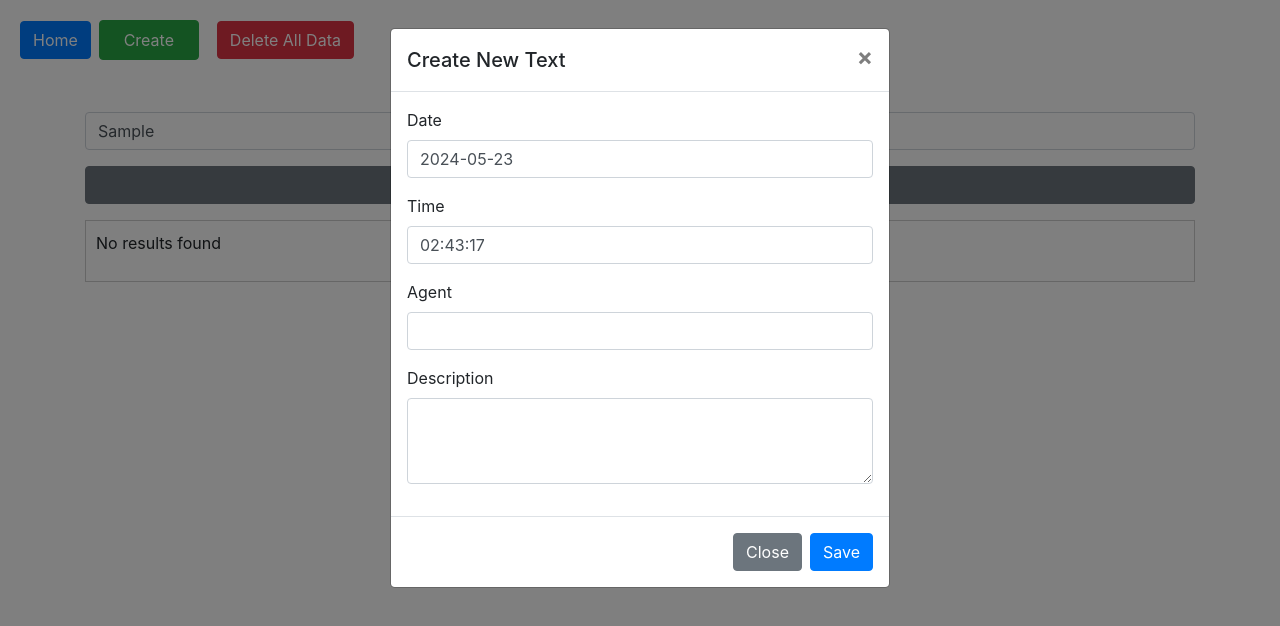
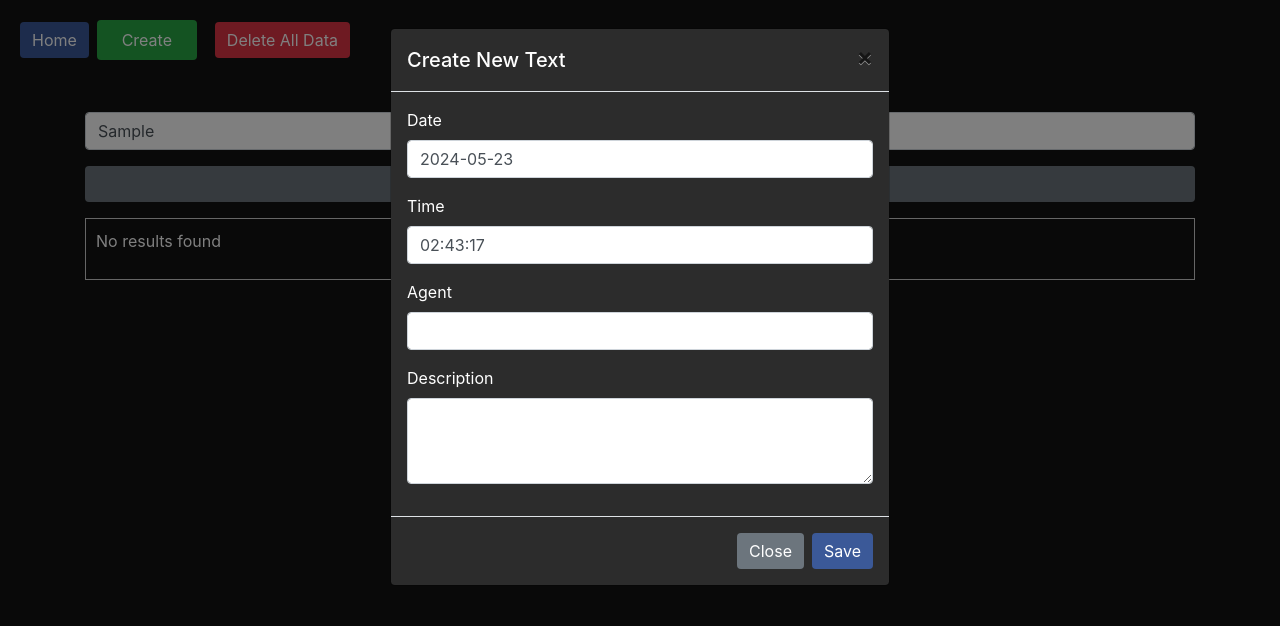
Before and after one commit to Steventanardi/TextParsing, a website: page view.html in a window 1280 px wide. Both pictures are taken after typing "Sample" into the empty fields and a click on the button "Create". Drawn offline with nearby package versions, Linux system fonts and the light colour scheme.

Commit message:
Update UI

```diff
--- a/style.css
+++ b/style.css
@@ -1,4 +1,8 @@
-/* Position the buttons in a line */
+body.dark-theme {
+    background-color: #121212;
+    color: #ffffff;
+}
+
 .button-container {
     position: absolute;
     top: 20px;
@@ -14,25 +18,26 @@
     margin-right: 10px;
 }
 
-/* Scrollable container for parsed texts */
 .scrollable-container {
-    max-height: 600px; /* Increase the maximum height to show more entries */
-    overflow-y: auto; /* Enable vertical scrolling */
+    max-height: 600px;
+    overflow-y: auto;
     margin-top: 20px;
-    border: 1px solid #ccc; /* Optional: Add a border for better visual distinction */
-    padding: 10px; /* Optional: Add some padding for better layout */
+    border: 1px solid #ccc;
+    padding: 10px;
 }
 
 .card {
     margin-bottom: 10px;
+    background-color: #1e1e1e;
+    color: #ffffff;
 }
 
 #parsedResult {
-    max-height: 600px; /* Set the maximum height to show more entries */
-    overflow-y: auto; /* Enable vertical scrolling */
+    max-height: 600px;
+    overflow-y: auto;
     margin-top: 20px;
-    border: 1px solid #ccc; /* Optional: Add a border for better visual distinction */
-    padding: 10px; /* Optional: Add some padding for better layout */
+    border: 1px solid #ccc;
+    padding: 10px;
 }
 
 #allParsedTexts {
@@ -42,3 +47,29 @@
     border: 1px solid #ccc;
     padding: 10px;
 }
+
+.modal-content {
+    background-color: #2c2c2c;
+    color: #ffffff;
+}
+
+.btn-primary, .btn-secondary, .btn-success, .btn-danger {
+    border: none;
+    outline: none;
+}
+
+.btn-primary {
+    background-color: #3b5998;
+}
+
+.btn-secondary {
+    background-color: #6c757d;
+}
+
+.btn-success {
+    background-color: #28a745;
+}
+
+.btn-danger {
+    background-color: #dc3545;
+}
--- a/view.html
+++ b/view.html
@@ -7,7 +7,7 @@
     <link rel="stylesheet" href="https://stackpath.bootstrapcdn.com/bootstrap/4.5.2/css/bootstrap.min.css">
     <link rel="stylesheet" href="style.css">
 </head>
-<body>
+<body class="dark-theme">
     <div class="button-container">
         <button onclick="window.location.href='index.html'" class="btn btn-primary">Home</button>
         <button onclick="createNewText()" class="btn btn-success ml-2">Create</button>
```
Also changed, not shown: index.html (+1 -1 lines).
